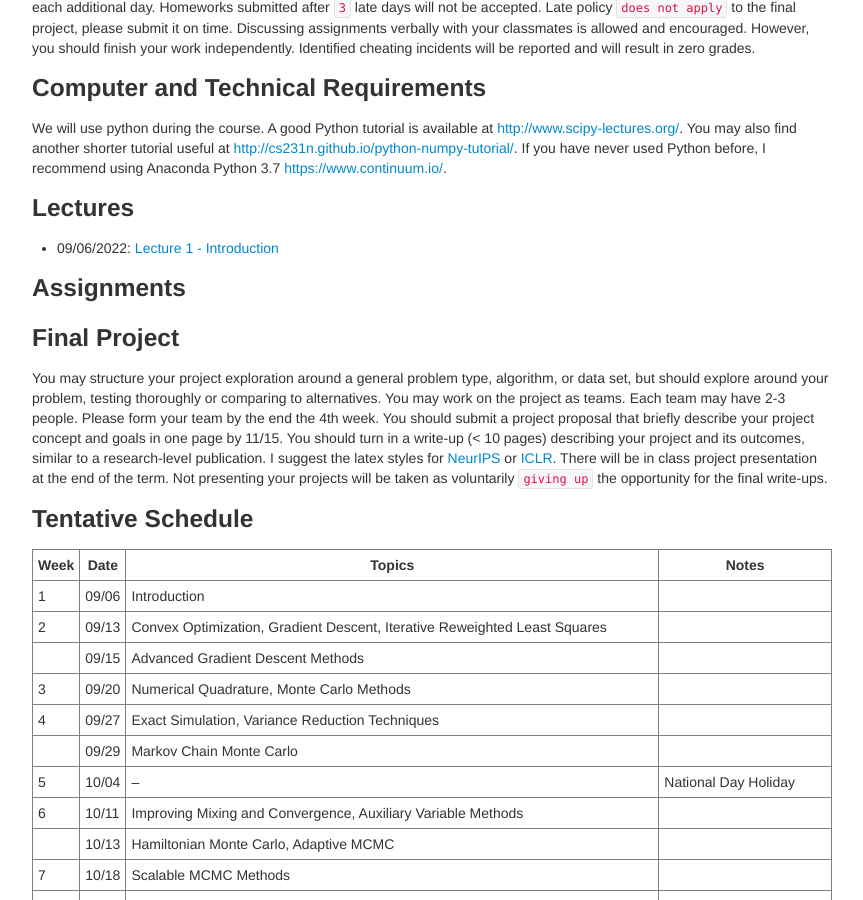
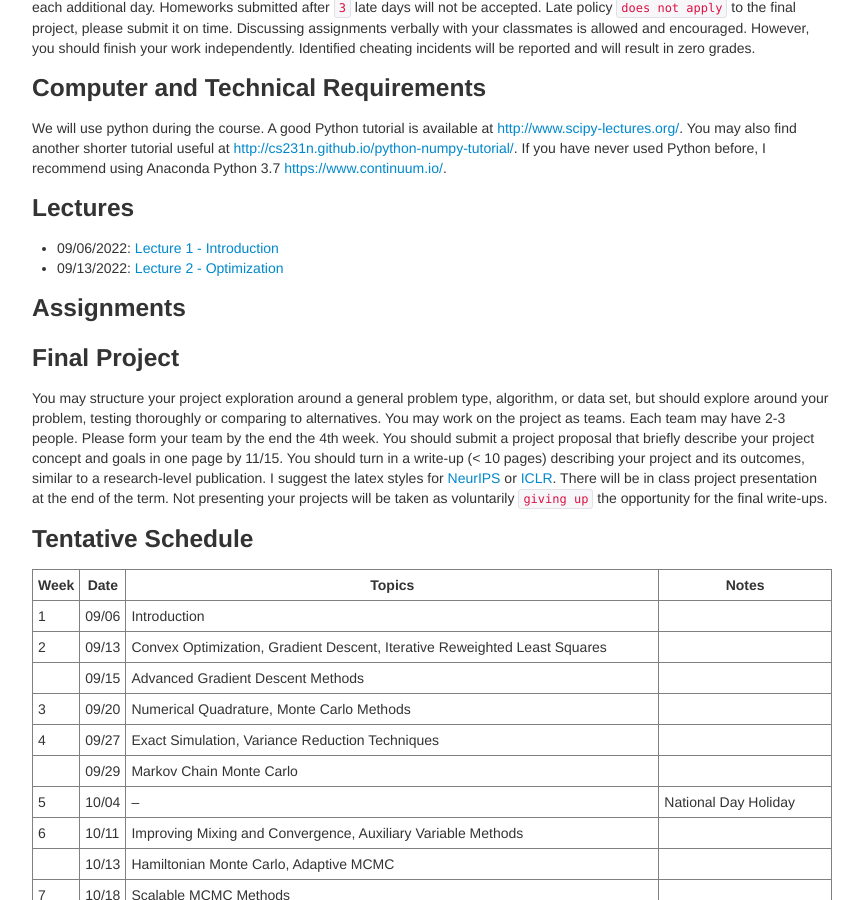
Before and after one commit to zcrabbit/zcrabbit.github.io, a Jekyll site: the page built from courses/smcm-f22.md, in a window 1280 px wide and 900 px high, scrolled down 905 px. Shown: the whole window, without its empty margins (208-1071 px from the left). Built offline with Jekyll 4.4.1, drawn with Linux system fonts in a browser that asks for light colours.

Commit message:
lecture 2 out

```diff
--- a/courses/smcm-f22.md
+++ b/courses/smcm-f22.md
@@ -38,6 +38,7 @@ We will use python during the course. A good Python tutorial is available at <ht
 
 ### Lectures
 - 09/06/2022: [Lecture 1 - Introduction]({{sites.baseurl}}/static/slides/smcm_fall22/lec01.pdf)
+- 09/13/2022: [Lecture 2 - Optimization]({{sites.baseurl}}/static/slides/smcm_fall22/lec02.pdf)
 
 
 ### Assignments
```
Also changed, not shown: 3 other files.
